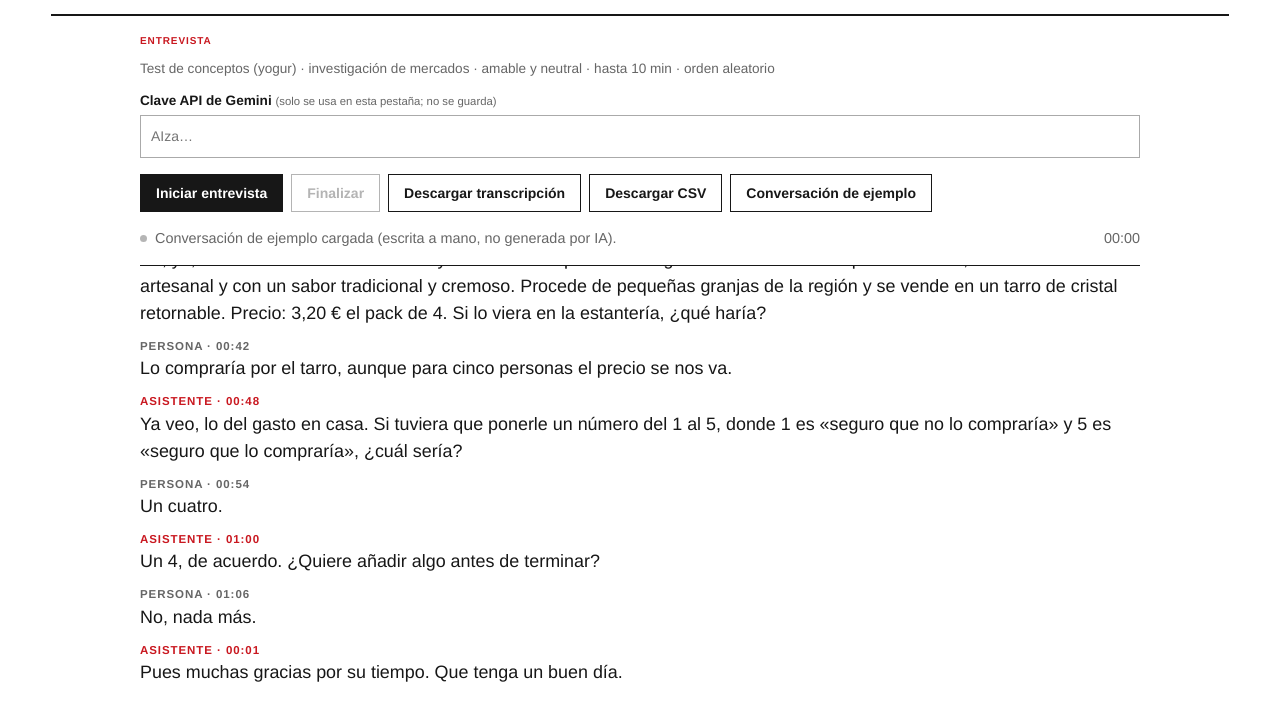
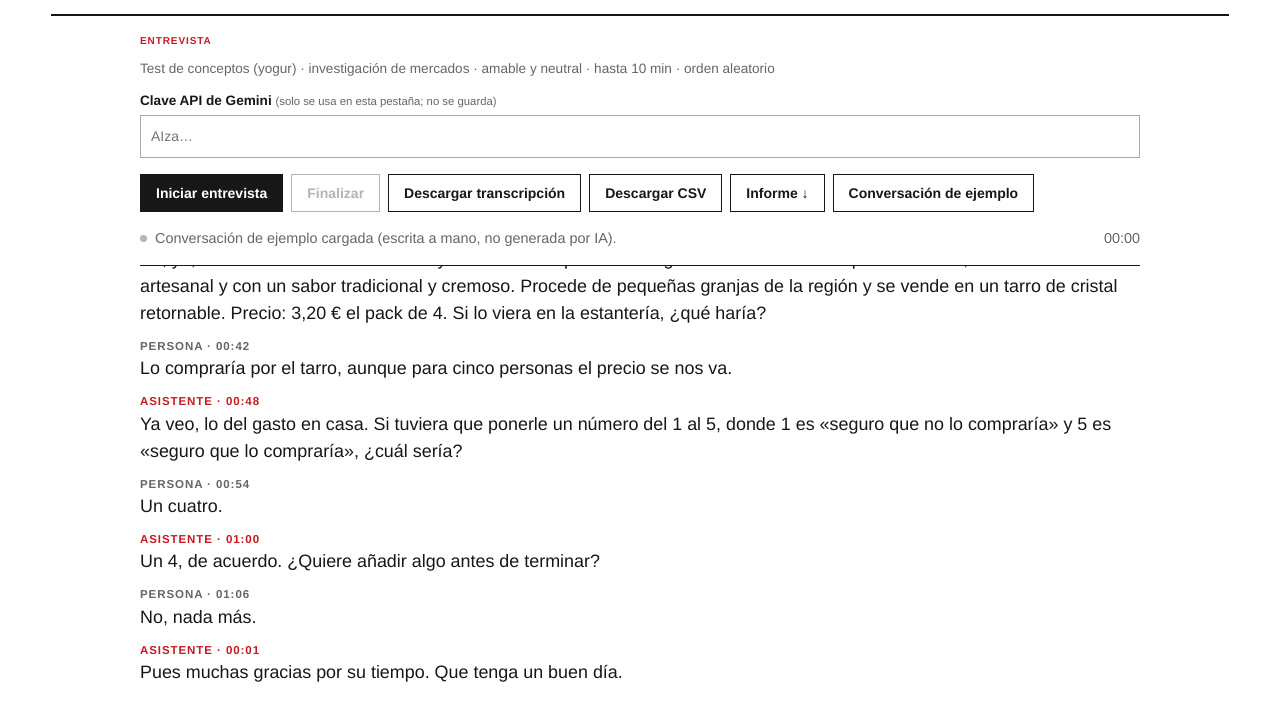
Before and after one commit to majesus/mediaVOZ, a plain HTML site: page entrevistador-voz/entrevistador.html in a window 1280 px wide. Both pictures are taken after a click on the button "Conversación de ejemplo". Shown: the part 87-793 px from the top of the page. Drawn offline with Linux system fonts and the light colour scheme.

Commit message:
Añade el botón «Informe» para llegar al informe de la entrevista
El botón se habilita al haber conversación, desplaza la vista al bloque del
informe y enfoca el campo de la clave. Al terminar la sesión, el estado indica
que el informe y el CSV están disponibles.

Co-Authored-By: Claude Sonnet 5.5 <noreply@anthropic.com>
Claude-Session: https://claude.ai/code/session_01SQ1tqSFa2cF9zCcNfU5FK8

```diff
--- a/entrevistador-voz/entrevistador.html
+++ b/entrevistador-voz/entrevistador.html
@@ -71,7 +71,7 @@
   <p id="resumen"></p>
   <label for="clave">Clave API de Gemini <small>(solo se usa en esta pestaña; no se guarda)</small></label>
   <input id="clave" type="password" autocomplete="off" placeholder="AIza…">
-  <div class="acciones"><button id="ini">Iniciar entrevista</button><button class="sec" id="fin" disabled>Finalizar</button><button class="sec" id="desc" disabled>Descargar transcripción</button><button class="sec" id="csv" disabled>Descargar CSV</button><button class="sec" id="demo" type="button" title="Carga una conversación escrita a mano para probar el informe sin micrófono">Conversación de ejemplo</button></div>
+  <div class="acciones"><button id="ini">Iniciar entrevista</button><button class="sec" id="fin" disabled>Finalizar</button><button class="sec" id="desc" disabled>Descargar transcripción</button><button class="sec" id="csv" disabled>Descargar CSV</button><button class="sec" id="irInf" disabled>Informe ↓</button><button class="sec" id="demo" type="button" title="Carga una conversación escrita a mano para probar el informe sin micrófono">Conversación de ejemplo</button></div>
   <p id="estado" style="margin-top:1rem"><i id="punto"></i><span id="txtEstado">En espera.</span><span id="reloj" style="margin-left:auto">00:00</span></p>
   <div id="log"><p class="vacio">Aquí aparecerá la conversación.</p></div>
   <div id="falt" class="small"></div>
@@ -302,6 +302,7 @@ function csvTranscripcion(){
   const f=["tiempo;hablante;texto"].concat(trozos.map(x=>[mmss(x.t),x.quien==="IA"?"Asistente":"Persona",csvCelda(x.texto.trim())].join(";")));
   return "\ufeff"+f.join("\r\n")+"\r\n";
 }
+$("irInf").onclick=()=>{ const i=$("informe"); i.hidden=false; i.scrollIntoView({behavior:matchMedia("(prefers-reduced-motion:reduce)").matches?"auto":"smooth",block:"start"}); $("claveInf").focus({preventScroll:true}); };
 $("csv").onclick=()=>descarga("transcripcion.csv",csvTranscripcion(),"text/csv;charset=utf-8");
 
 let ultimoInforme=null;
@@ -407,7 +408,7 @@ function anota(quien, texto){
       const clave="d"+i+"_"+k; if(registrados.has(clave) || !nt.includes(norm(fr))) return; registrados.add(clave);
       const j=trozos.slice(0,i).map(x=>x.quien).lastIndexOf("Tú");
       dudReg.push({t:j>=0?trozos[j].t:trozos[i].t, et:(et||"Dudosa").trim(), r:j>=0?trozos[j].texto.trim():"(sin respuesta previa)"}); pintaFaltas(); }); }
-  $("log").scrollTop = $("log").scrollHeight; $("desc").disabled = false; $("csv").disabled = false; $("informe").hidden = false;
+  $("log").scrollTop = $("log").scrollHeight; $("desc").disabled = false; $("csv").disabled = false; $("irInf").disabled = false; $("informe").hidden = false;
 }
 function pintaFaltas(){
   const el=$("falt"); el.textContent="";
@@ -471,7 +472,7 @@ function parar(msg){
   if(ws){ ws.onclose=null; try{ws.close()}catch{} }
   stream&&stream.getTracks().forEach(t=>t.stop());
   ctxIn&&ctxIn.close().catch(()=>{}); ctxOut&&ctxOut.close().catch(()=>{});
-  $("ini").disabled=false; $("fin").disabled=true; estado(msg||"En espera.");
+  $("ini").disabled=false; $("fin").disabled=true; estado((msg||"En espera.")+(trozos.length?" Informe y CSV disponibles con el botón «Informe ↓».":""));
 }
 $("ini").onclick=iniciar; $("fin").onclick=()=>parar("Entrevista finalizada.");
 $("desc").onclick=()=>descarga("transcripcion.txt",(ordenAsignado ? "Orden asignado: "+ordenAsignado.join(" → ")+"\n\n" : "")+trozos.map(x=>"["+mmss(x.t)+"] "+(x.quien==="IA"?"Asistente":"Persona")+": "+x.texto).join("\n\n")+"\n"+($("faltas").value.trim() ? "\nDATOS QUE LA PERSONA ECHÓ EN FALTA (detección automática; revisar):\n"+(faltasReg.length ? faltasReg.map(t=>"- "+t).join("\n") : "- ninguno detectado")+"\n" : "")+($("dudosas").value.trim() ? "\nRESPUESTAS DUDOSAS O INCOHERENTES (detección automática; el investigador decide su exclusión):\n"+(dudReg.length ? dudReg.map(x=>"- ["+mmss(x.t)+"] "+x.et+": "+x.r).join("\n") : "- ninguna detectada")+"\n" : ""),"text/plain;charset=utf-8");
```
